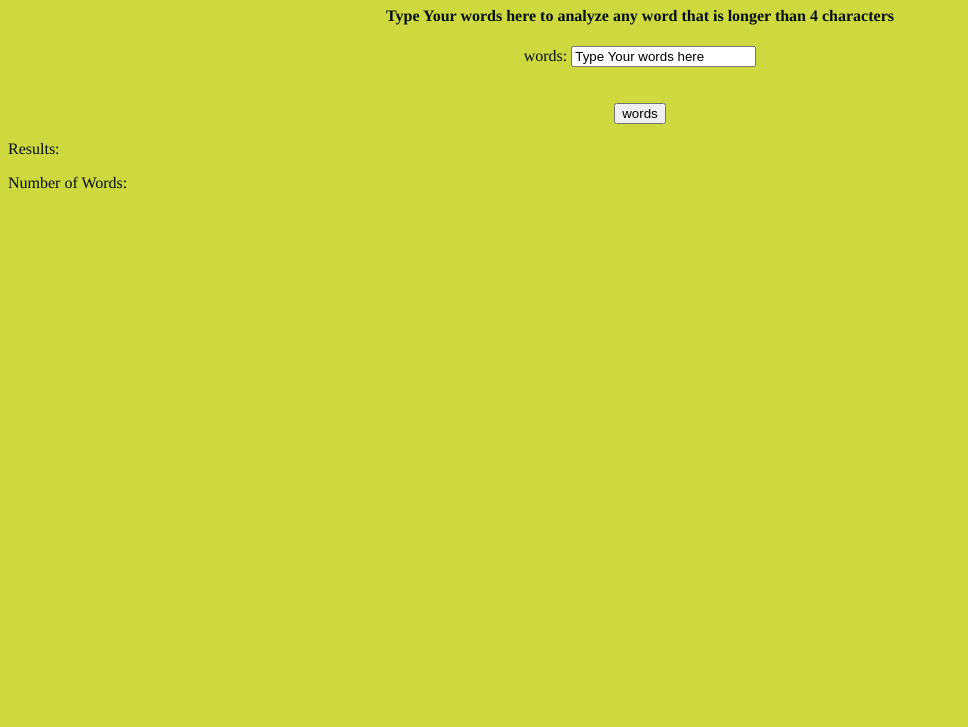
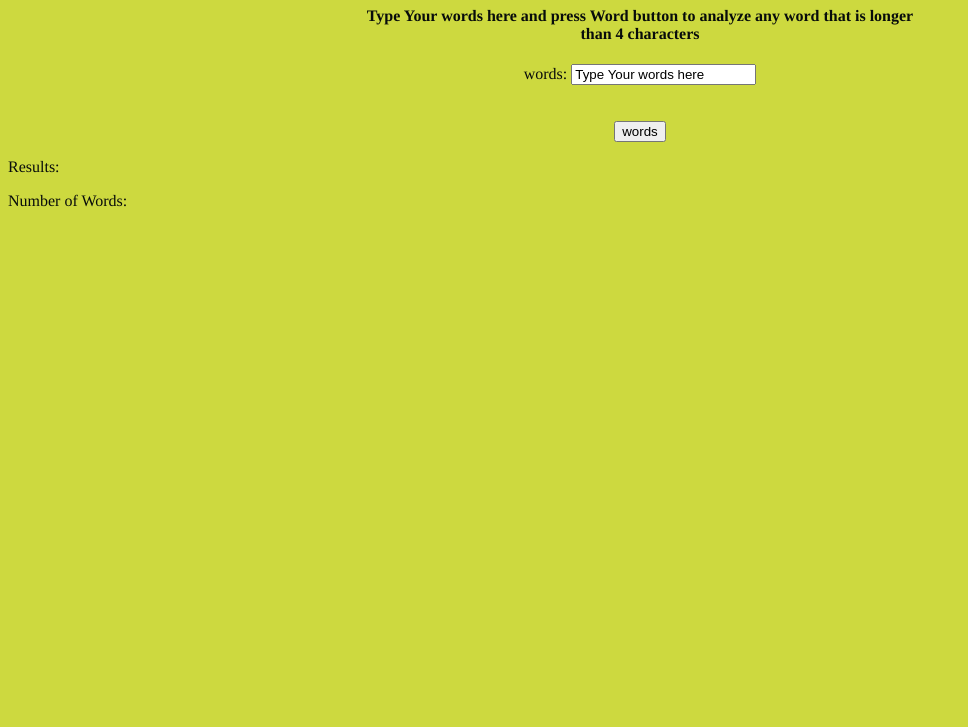
Before and after one commit to OmphileMokakale/WordWidget, a plain HTML site: page index.html in a window 1280 px wide. Shown: the part 73-800 px from the top of the page, without its empty margins (0-968 px from the left). Drawn offline with Linux system fonts and the light colour scheme.

```diff
--- a/index.html
+++ b/index.html
@@ -12,7 +12,7 @@
 
         <div>
             <H1 style="text-align: center;">Word widget</H1>
-            <h4 style="text-align: center;">Type Your words here to analyze any word that is longer than 4 characters</h4>
+            <h4 style="text-align: center;">Type Your words here and press Word button to analyze any word that is longer than 4 characters</h4>
             words: <input type="text" class= "words" value = "Type Your words here">
             <br>
             <br>
```
